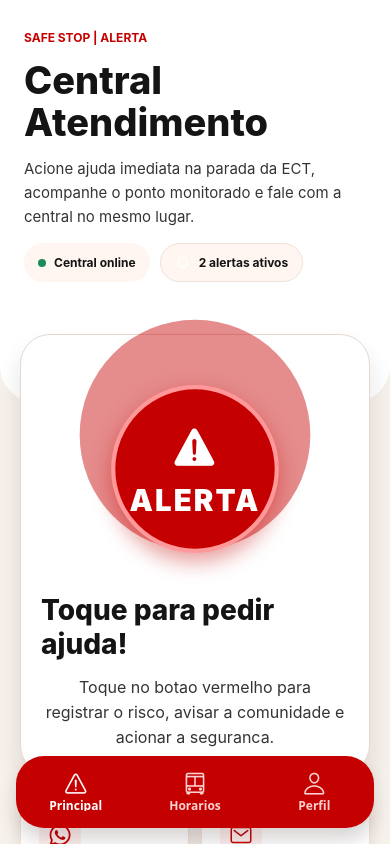
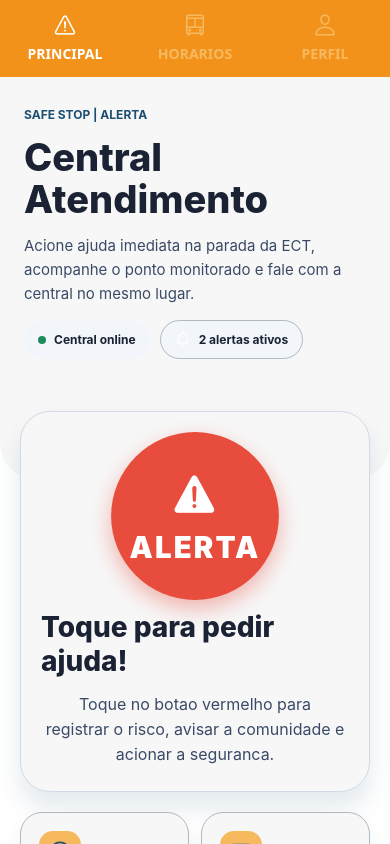
Before and after one commit to murilosilvaof/SafeStop, a React Native app: screen / in a window 390 px wide. Built offline with nearby package versions, Linux system fonts and the light colour scheme.

Commit message:
feat: menu superior laranja, botao de alerta vermelho, chat moderno azul escuro e branco\n\n- Tab bar no topo, cor laranja\n- Botao de alerta vermelho\n- Chat central azul escuro/branco, sem laranja\n- Ajuste visual para seguir identidade da logo

```diff
--- a/App.js
+++ b/App.js
@@ -10,7 +10,9 @@ import { HomeScreen } from "./src/screens/HomeScreen";
 import { ProfileScreen } from "./src/screens/ProfileScreen";
 import { SchedulesScreen } from "./src/screens/SchedulesScreen";
 
-const Tab = createBottomTabNavigator();
+import { createMaterialTopTabNavigator } from '@react-navigation/material-top-tabs';
+
+const Tab = createMaterialTopTabNavigator();
 
 export default function App() {
   const state = useSafeStopState();
@@ -21,43 +23,32 @@ export default function App() {
 
       <Tab.Navigator
         screenOptions={({ route }) => ({
-          headerShown: false,
-          sceneStyle: {
-            backgroundColor: colors.background,
+          tabBarShowIcon: true,
+          tabBarActiveTintColor: '#FFF',
+          tabBarInactiveTintColor: '#F7B95E',
+          tabBarIndicatorStyle: {
+            backgroundColor: colors.brand,
+            height: 5,
+            borderRadius: 3,
           },
-          tabBarHideOnKeyboard: true,
-          tabBarActiveTintColor: "#FFFFFF",
-          tabBarInactiveTintColor: "#FFD2D2",
+          tabBarStyle: {
+            backgroundColor: colors.brand,
+            borderBottomWidth: 0,
+            elevation: 6,
+            shadowColor: colors.brandDeep,
+          },
+          tabBarLabelStyle: {
+            fontWeight: 'bold',
+            fontSize: 14,
+            textTransform: 'uppercase',
+          },
           tabBarIcon: ({ color, size }) => {
             const icons = {
-              Principal: "warning-outline",
-              Horarios: "bus-outline",
-              Perfil: "person-outline",
+              Principal: 'warning-outline',
+              Horarios: 'bus-outline',
+              Perfil: 'person-outline',
             };
-
-            return <Ionicons color={color} name={icons[route.name] ?? "ellipse"} size={size} />;
-          },
-          tabBarLabelStyle: {
-            fontSize: 12,
-            fontWeight: "700",
-            marginBottom: 4,
-          },
-          tabBarStyle: {
-            position: "absolute",
-            left: 16,
-            right: 16,
-            bottom: 16,
-            height: 72,
-            paddingTop: 8,
-            paddingBottom: 8,
-            borderTopWidth: 0,
-            borderRadius: 28,
-            backgroundColor: colors.route,
-            shadowColor: colors.shadow,
-            shadowOffset: { width: 0, height: 12 },
-            shadowOpacity: 0.18,
-            shadowRadius: 18,
-            elevation: 12,
+            return <Ionicons color={color} name={icons[route.name] ?? 'ellipse'} size={size} />;
           },
         })}
       >
--- a/src/constants/theme.js
+++ b/src/constants/theme.js
@@ -1,28 +1,28 @@
 import { Platform } from "react-native";
 
 export const colors = {
-  background: "#F7F1EB",
-  surfaceStrong: "#FFFFFF",
-  surfaceLifted: "#FFF6F1",
+  background: "#FFFFFF", // fundo branco
+  surfaceStrong: "#F7F7F7", // cinza muito claro
+  surfaceLifted: "#F2F6FA", // azul claro sutil
   surface: "#FFFFFF",
-  surfaceMuted: "#F2E7DE",
-  outlineStrong: "#E7D8CD",
-  outline: "#EFE2D8",
-  text: "#141414",
-  textSoft: "#343434",
-  textMuted: "#6C655F",
-  brand: "#C50000",
-  brandSoft: "#9B1C1C",
-  brandDeep: "#7A0000",
-  info: "#0F79E2",
+  surfaceMuted: "#EAF0F6",
+  outlineStrong: "#D1D9E6",
+  outline: "#B0B8C1",
+  text: "#1A2233", // azul escuro
+  textSoft: "#3A4A66",
+  textMuted: "#7A869A",
+  brand: "#F3921B", // laranja principal
+  brandSoft: "#F7B95E",
+  brandDeep: "#C76B00",
+  info: "#1B4F72", // azul escuro
   success: "#1C8C5B",
-  warning: "#C67A00",
-  danger: "#D60000",
-  dangerSoft: "#B00000",
-  route: "#C50000",
-  routeDeep: "#8E0000",
-  overlay: "rgba(197, 0, 0, 0.12)",
-  shadow: "#2A1616",
+  warning: "#F7B731",
+  danger: "#E74C3C",
+  dangerSoft: "#C0392B",
+  route: "#1B4F72", // azul escuro para botões e destaques
+  routeDeep: "#13304A",
+  overlay: "rgba(27, 79, 114, 0.10)",
+  shadow: "#1B4F72",
 };
 
 export const fonts = {
--- a/src/screens/HomeScreen.js
+++ b/src/screens/HomeScreen.js
@@ -158,20 +158,6 @@ export function HomeScreen({ navigation, state }) {
 
         <View style={styles.alertCard}>
           <Animated.View
-            style={[
-              styles.alertGlowRing,
-              {
-                transform: [{ scale: pulseAnim }],
-                opacity: glowAnim.interpolate({
-                  inputRange: [0, 1],
-                  outputRange: [0.3, 0.8],
-                }),
-              },
-            ]}
-          />
-          <View style={styles.alertRingOuter}>
-            <View style={styles.alertRingMiddle}>
-              <Animated.View
             style={{
               transform: [{ scale: pulseAnim }],
             }}
@@ -184,8 +170,6 @@ export function HomeScreen({ navigation, state }) {
               <Text style={styles.alertButtonText}>ALERTA</Text>
             </Pressable>
           </Animated.View>
-            </View>
-          </View>
 
           <Text style={styles.alertTitle}>Toque para pedir ajuda!</Text>
           <Text style={styles.alertDescription}>
@@ -390,43 +374,19 @@ const styles = StyleSheet.create({
     shadowRadius: 24,
     elevation: 8,
   },
-  alertGlowRing: {
-    position: "absolute",
-    top: -10,
-    width: 220,
-    height: 220,
-    borderRadius: 999,
-    backgroundColor: colors.route,
-  },
-  alertRingOuter: {
-    width: 220,
-    height: 220,
-    borderRadius: 999,
-    alignItems: "center",
-    justifyContent: "center",
-  },
-  alertRingMiddle: {
-    width: 200,
-    height: 200,
-    borderRadius: 999,
-    alignItems: "center",
-    justifyContent: "center",
-  },
   alertButton: {
     width: 160,
     height: 160,
     borderRadius: 999,
-    backgroundColor: colors.route,
+    backgroundColor: '#E74C3C', // vermelho forte
     alignItems: "center",
     justifyContent: "center",
     gap: 8,
-    shadowColor: colors.route,
+    shadowColor: '#E74C3C',
     shadowOffset: { width: 0, height: 8 },
     shadowOpacity: 0.4,
     shadowRadius: 20,
     elevation: 10,
-    borderWidth: 4,
-    borderColor: "#FF9999",
   },
   alertButtonText: {
     color: "#FFFFFF",
@@ -474,10 +434,10 @@ const styles = StyleSheet.create({
     borderRadius: 14,
     alignItems: "center",
     justifyContent: "center",
-    backgroundColor: "#FFF0F0",
+    backgroundColor: colors.brandSoft,
   },
   quickActionTitle: {
-    color: colors.route,
+    color: colors.brand,
     fontFamily: fonts.display,
     fontSize: 22,
     fontWeight: "800",
@@ -597,10 +557,10 @@ const styles = StyleSheet.create({
     borderRadius: 18,
     paddingHorizontal: 16,
     paddingVertical: 12,
-    backgroundColor: colors.surfaceStrong,
+    backgroundColor: colors.brand,
   },
   stopLinkButtonText: {
-    color: colors.text,
+    color: "#FFF",
     fontFamily: fonts.body,
     fontSize: 13,
     fontWeight: "800",
@@ -648,12 +608,17 @@ const styles = StyleSheet.create({
   },
   chatCard: {
     marginHorizontal: 20,
-    backgroundColor: colors.surfaceStrong,
+    backgroundColor: colors.route,
     borderRadius: 28,
     padding: 20,
     gap: 16,
     borderWidth: 1,
-    borderColor: colors.outlineStrong,
+    borderColor: colors.routeDeep,
+    shadowColor: colors.routeDeep,
+    shadowOffset: { width: 0, height: 8 },
+    shadowOpacity: 0.10,
+    shadowRadius: 12,
+    elevation: 4,
   },
   chatHeader: {
     flexDirection: "row",
@@ -662,14 +627,14 @@ const styles = StyleSheet.create({
     gap: 12,
   },
   sectionEyebrow: {
-    color: colors.route,
+    color: '#F7B95E', // laranja claro
     fontFamily: fonts.body,
     fontSize: 12,
     fontWeight: "700",
     textTransform: "uppercase",
   },
   sectionTitle: {
-    color: colors.text,
+    color: '#FFF',
     fontFamily: fonts.display,
     fontSize: 28,
     fontWeight: "800",
@@ -681,10 +646,10 @@ const styles = StyleSheet.create({
     borderRadius: 999,
     paddingHorizontal: 12,
     paddingVertical: 8,
-    backgroundColor: "#FFF0F0",
+    backgroundColor: colors.brand,
   },
   chatBadgeText: {
-    color: colors.route,
+    color: '#FFF',
     fontFamily: fonts.body,
     fontSize: 12,
     fontWeight: "700",
@@ -703,11 +668,11 @@ const styles = StyleSheet.create({
     maxHeight: 120,
     borderRadius: 20,
     borderWidth: 1,
-    borderColor: colors.outlineStrong,
+    borderColor: colors.routeDeep,
     paddingHorizontal: 16,
     paddingVertical: 14,
-    backgroundColor: colors.surfaceLifted,
-    color: colors.text,
+    backgroundColor: '#FFF',
+    color: colors.route,
     fontFamily: fonts.body,
     fontSize: 14,
     lineHeight: 20,
@@ -717,7 +682,7 @@ const styles = StyleSheet.create({
     width: 54,
     height: 54,
     borderRadius: 18,
-    backgroundColor: colors.route,
+    backgroundColor: colors.brand,
     alignItems: "center",
     justifyContent: "center",
   },
```
Lines whose indentation alone changed are shown as unchanged.
